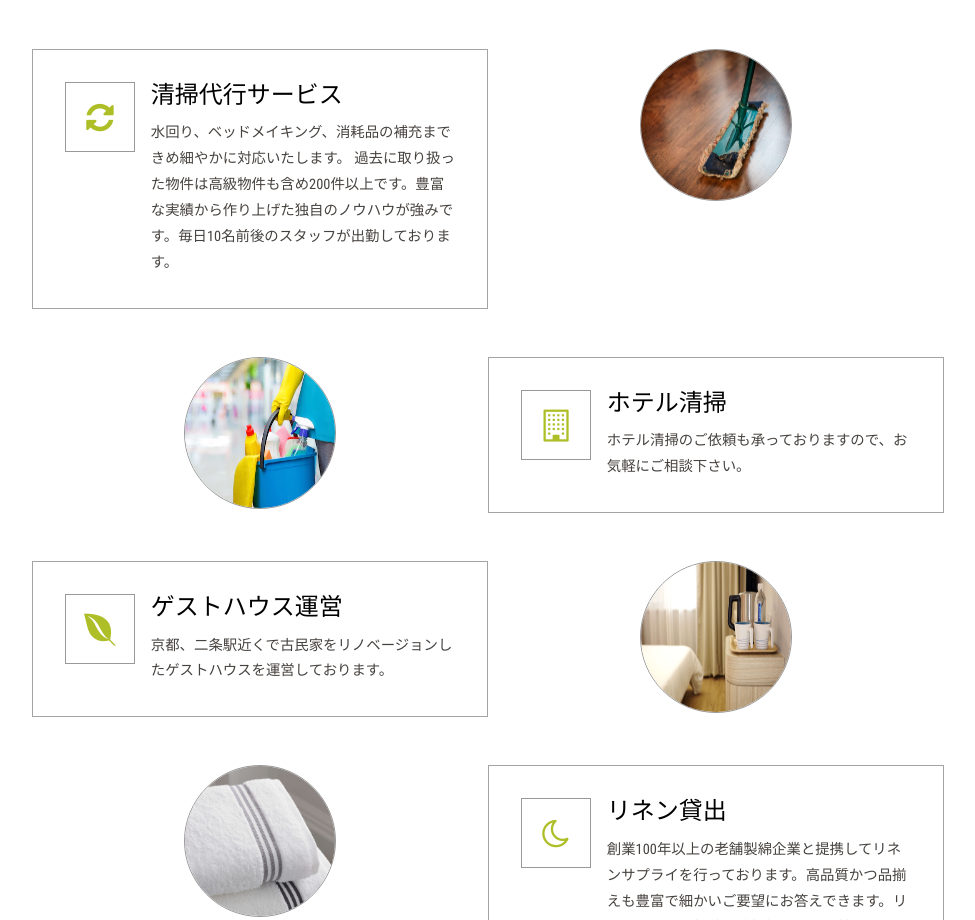
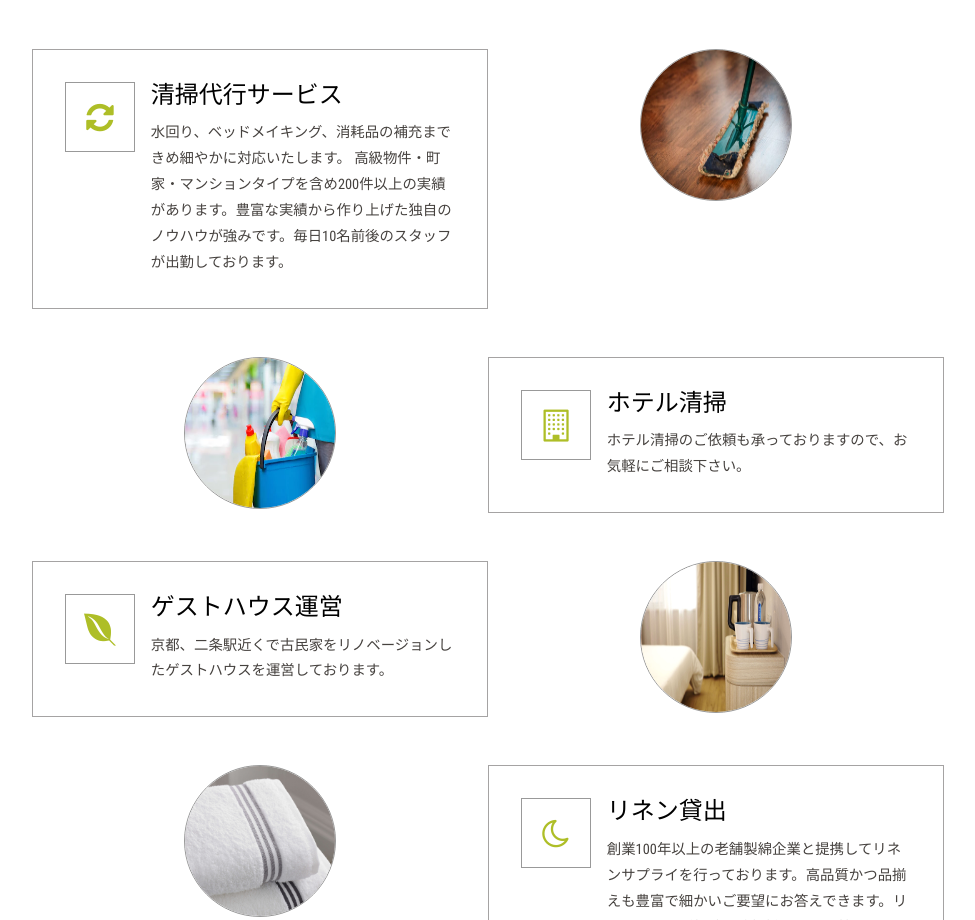
Before and after one commit to drobune/clover2, a plain HTML site: page index.html in a window 1280 px wide. Shown: the part 880-1800 px from the top of the page, without its empty margins (152-1127 px from the left). Drawn offline with Linux system fonts and the light colour scheme.

Commit message:
Tweak text

```diff
--- a/index.html
+++ b/index.html
@@ -193,7 +193,7 @@
 		<div class="services-text">
 		  <h4>清掃代行サービス</h4>
 		  <p>水回り、ベッドメイキング、消耗品の補充まできめ細やかに対応いたします。
-                    過去に取り扱った物件は高級物件も含め200件以上です。豊富な実績から作り上げた独自のノウハウが強みです。毎日10名前後のスタッフが出勤しております。
+                    高級物件・町家・マンションタイプを含め200件以上の実績があります。豊富な実績から作り上げた独自のノウハウが強みです。毎日10名前後のスタッフが出勤しております。
                   </p>
 		</div>
 		<div class="clearfix"> </div>
```
